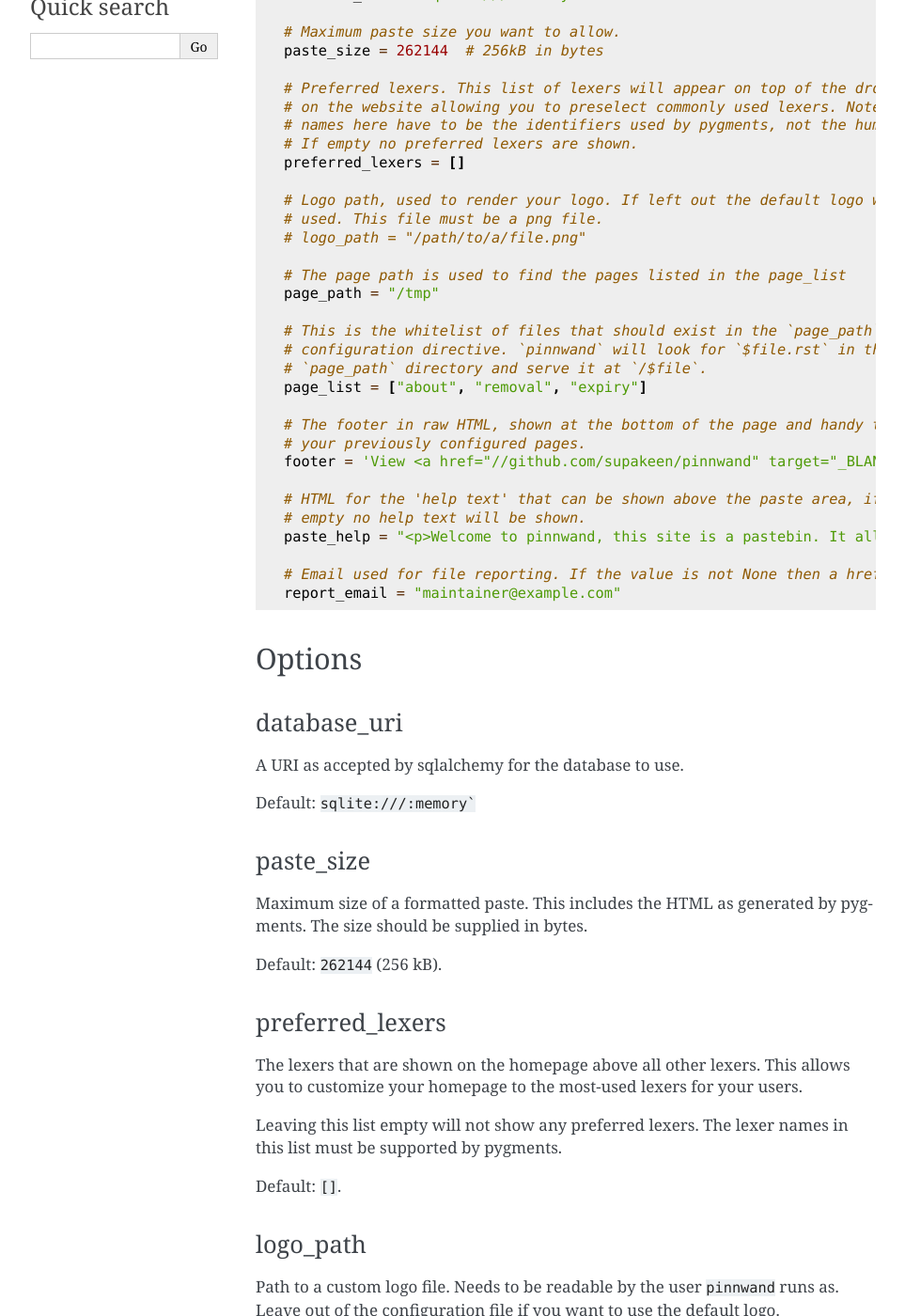
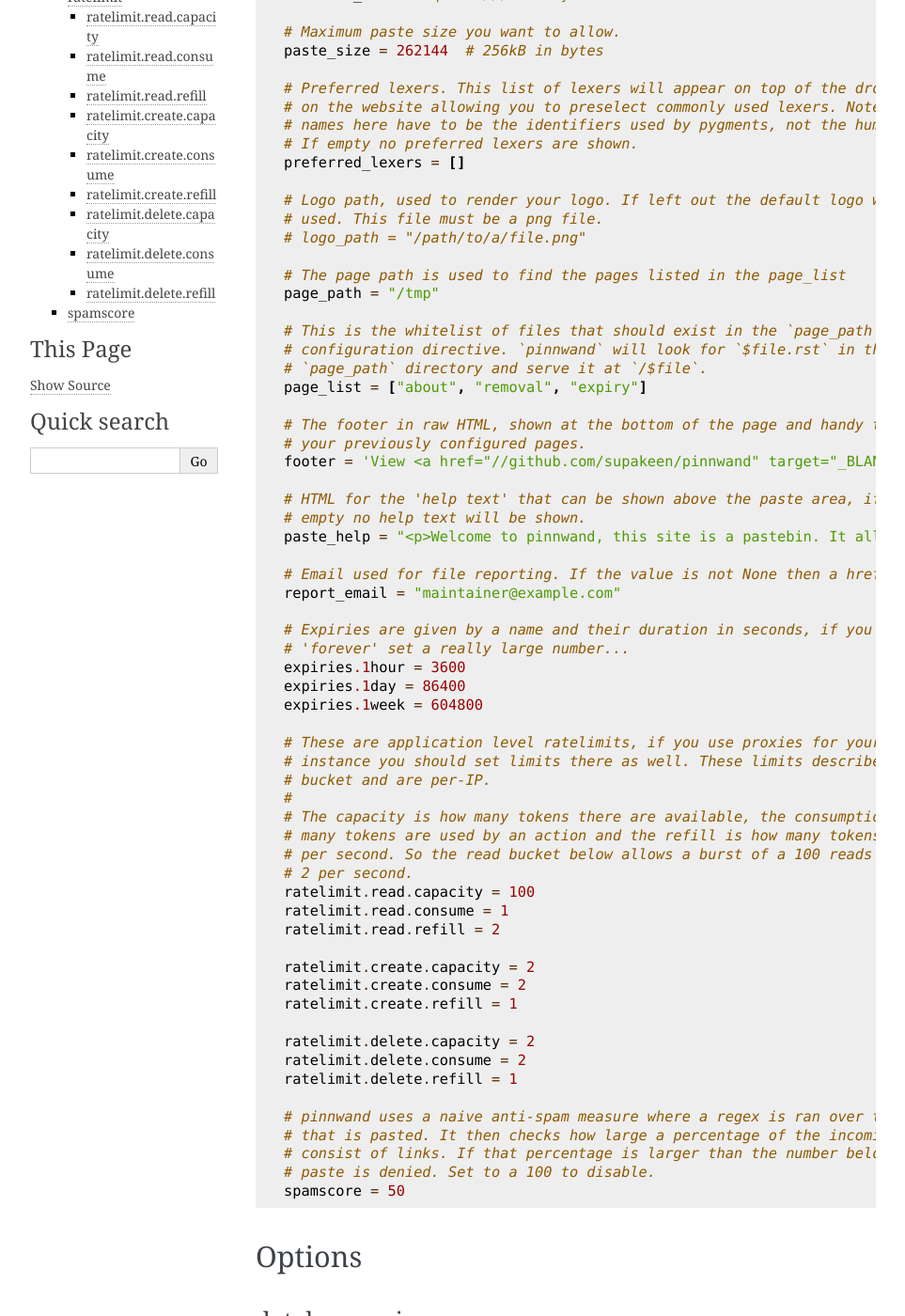
Before and after one commit to supakeen/pinnwand, a Sphinx documentation site: the page built from doc/configuration.rst, in a window 1280 px wide and 1400 px high, scrolled down 714 px. Shown: the whole window at 94% size, without its empty margins (148-1111 px from the left). Built offline with Sphinx 7.4.7, drawn with Linux system fonts in a browser that asks for light colours; some of the changed text lies outside the part shown.

Commit message:
Document example configuration.

```diff
--- a/doc/configuration.rst
+++ b/doc/configuration.rst
@@ -61,6 +61,38 @@ with. Here's an example file::
 
   # Email used for file reporting. If the value is not None then a href with a mailto link will be added to every paste page thus allowing the users to report pastes that may need removal.
   report_email = "maintainer@example.com"
+
+  # Expiries are given by a name and their duration in seconds, if you want to do
+  # 'forever' set a really large number...
+  expiries.1hour = 3600
+  expiries.1day = 86400
+  expiries.1week = 604800
+
+  # These are application level ratelimits, if you use proxies for your pinnwand
+  # instance you should set limits there as well. These limits describe a token
+  # bucket and are per-IP.
+  #
+  # The capacity is how many tokens there are available, the consumption is how
+  # many tokens are used by an action and the refill is how many tokens are added
+  # per second. So the read bucket below allows a burst of a 100 reads then another
+  # 2 per second.
+  ratelimit.read.capacity = 100
+  ratelimit.read.consume = 1
+  ratelimit.read.refill = 2
+
+  ratelimit.create.capacity = 2
+  ratelimit.create.consume = 2
+  ratelimit.create.refill = 1
+
+  ratelimit.delete.capacity = 2
+  ratelimit.delete.consume = 2
+  ratelimit.delete.refill = 1
+
+  # pinnwand uses a naive anti-spam measure where a regex is ran over the text
+  # that is pasted. It then checks how large a percentage of the incoming bytes
+  # consist of links. If that percentage is larger than the number below the
+  # paste is denied. Set to a 100 to disable.
+  spamscore = 50
 
 Options
 *******
@@ -130,3 +162,77 @@ An email address that allows users to report a paste that may need removal or
 edition.
 
 Default: ``None``
+
+expiries
+========
+Several expiries exist, these are shown in the drop down by name and are used
+for reaping pastes by the `reap` subcommand. They are denoted in seconds and
+the keys are free to choose.
+
+expiries.1hour
+^^^^^^^^^^^^^^
+Default: `3600`
+
+expiries.1day
+^^^^^^^^^^^^^
+Default: `86400`
+
+expiries.1week
+^^^^^^^^^^^^^^
+Default: `604800`
+
+ratelimit
+=========
+These are application level ratelimits, if you use proxies for your pinnwand
+instance you should set limits there as well. These limits describe a token
+bucket and are per-IP.
+
+The capacity is how many tokens there are available, the consumption is how
+many tokens are used by an action and the refill is how many tokens are added
+per second. So the read bucket below allows a burst of a 100 reads then another
+2 per second.
+
+ratelimit.read.capacity
+^^^^^^^^^^^^^^^^^^^^^^^
+Default: `100`
+
+ratelimit.read.consume
+^^^^^^^^^^^^^^^^^^^^^^
+Default: `1`
+
+ratelimit.read.refill
+^^^^^^^^^^^^^^^^^^^^^
+Default: `1`
+
+ratelimit.create.capacity
+^^^^^^^^^^^^^^^^^^^^^^^^^
+Default: `2`
+
+ratelimit.create.consume
+^^^^^^^^^^^^^^^^^^^^^^^^
+Default: `2`
+
+ratelimit.create.refill
+^^^^^^^^^^^^^^^^^^^^^^^
+Default: `1`
+
+ratelimit.delete.capacity
+^^^^^^^^^^^^^^^^^^^^^^^^^
+Default: `2`
+
+ratelimit.delete.consume
+^^^^^^^^^^^^^^^^^^^^^^^^
+Default: `2`
+
+ratelimit.delete.refill
+^^^^^^^^^^^^^^^^^^^^^^^
+Default: `1`
+
+spamscore
+=========
+pinnwand uses a naive anti-spam measure where a regex is ran over the text
+that is pasted. It then checks how large a percentage of the incoming bytes
+consist of links. If that percentage is larger than the number below the
+paste is denied. Set to a 100 to disable.
+
+Default: `50`
```
Also changed, not shown: 1 other file.
